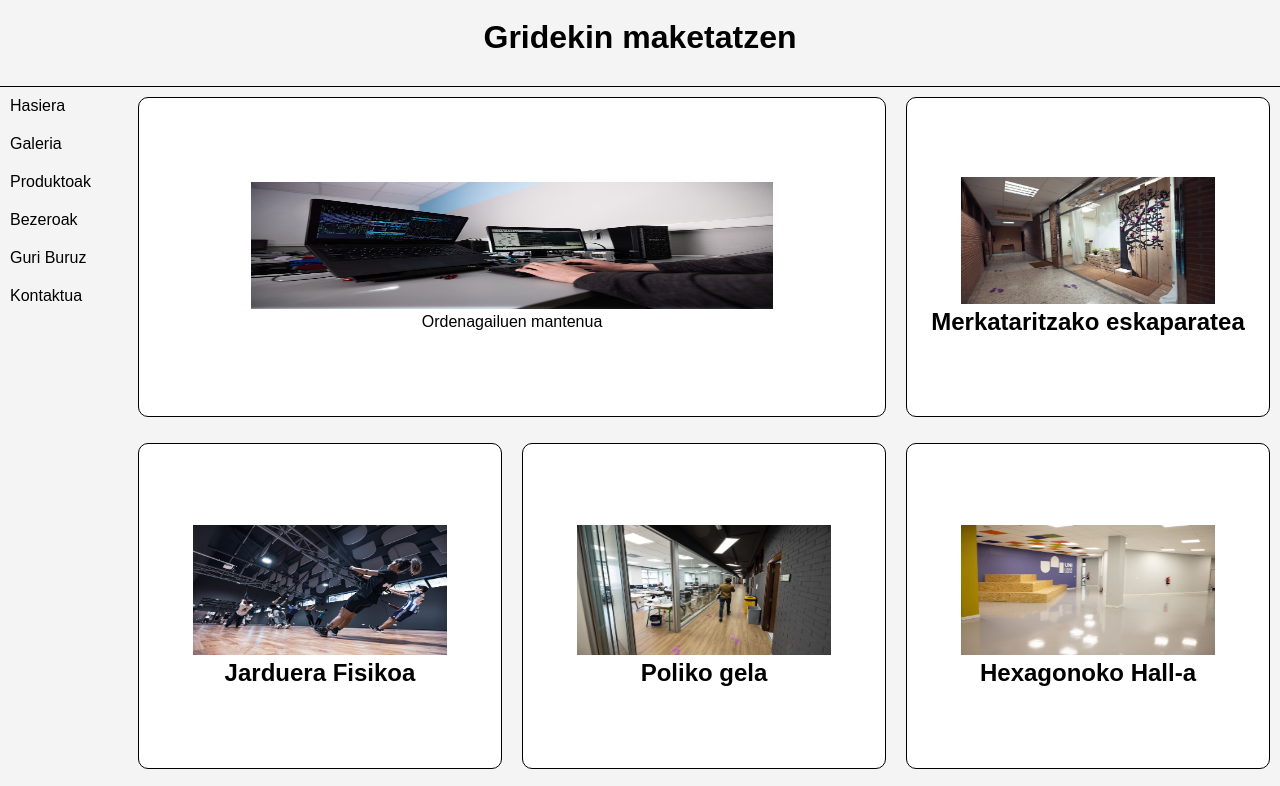
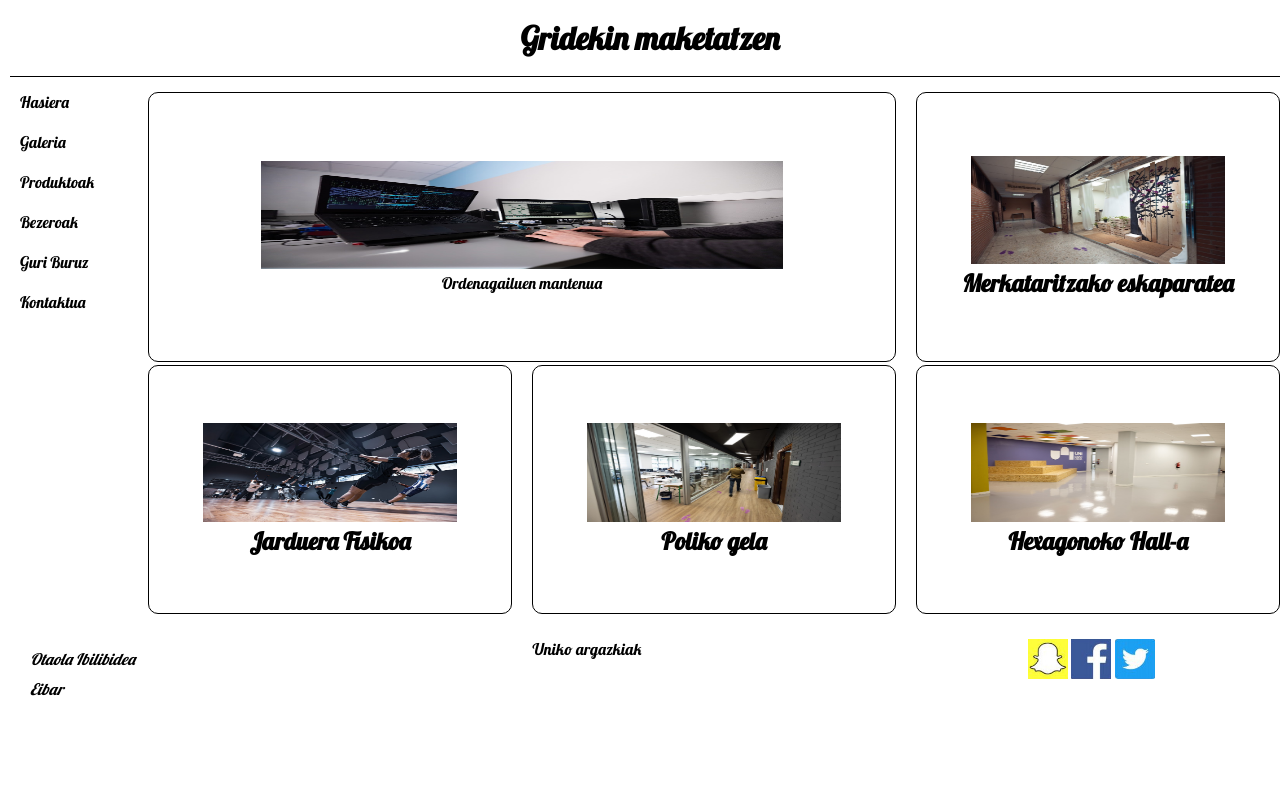
Before and after one commit to NMaiztegui/web-interfazen-diseinua, a plain HTML site: page Grid-Ariketa/ejercicio.html in a window 1280 px wide. Shown: the top 786 px of the page. Drawn offline with Linux system fonts and the light colour scheme.

Commit message:
aldaketak

```diff
--- a/Grid-Ariketa/estilos.css
+++ b/Grid-Ariketa/estilos.css
@@ -12,8 +12,8 @@ p {
 
 body {
 
-  background-color: #f4f4f4;
-  font-family: 'Arial', sans-serif;
+  background-color: #ffffff;
+  font-family: 'Lobster', cursive;
 }
 /* Este es el contenedor General donde fijo la estructura de la rejilla o Grid */
 .container {
@@ -21,8 +21,9 @@ body {
 
   grid-template-columns:10%  30% 30% 30%; /* Menú a la izquierda y contenido a la derecha */
   grid-template-rows:   10% 40% 40% 10%;
-
+  margin: 10px;
   max-height: 900px;
+  gap: 5px;
  /* max-width: 1250px;*/
 
 }
@@ -50,7 +51,7 @@ header {
 nav {
 
   grid-column: 1/2;
-  max-height: 320px;
+  max-height: 270px;
 }
 
 nav div {
@@ -67,7 +68,7 @@ main {
   align-content: center;
   text-align: center;
   margin: 10px;
-  max-height: 320px;
+  max-height: 270px;
 }
 
 main img {
@@ -86,7 +87,16 @@ main img {
   align-content: center;
   text-align: center;
   margin: 10px;
-  max-height: 320px;
+  max-height: 270px;
+}
+article{
+  background-color: #ffffff;
+
+  border: 1px solid black;
+  border-radius: 10px;
+  align-content: center;
+  text-align: center;
+  margin: 10px;
 }
 
 .articles{
@@ -97,33 +107,14 @@ main img {
 }
 .articles article:nth-of-type(1){
   grid-column: 2/3;
-  background-color: #ffffff;
 
-  border: 1px solid black;
-  border-radius: 10px;
-  align-content: center;
-  text-align: center;
-  margin: 10px;
 }
 .articles article:nth-of-type(2){
   grid-column: 3/4;
-  background-color: #ffffff;
-
-  border: 1px solid black;
-  border-radius: 10px;
-  align-content: center;
-  text-align: center;
-  margin: 10px;
 }
 .articles article:nth-of-type(3){
   grid-column: 4/5;
-  background-color: #ffffff;
 
-  border: 1px solid black;
-  border-radius: 10px;
-  align-content: center;
-  text-align: center;
-  margin: 10px;
 }
 article img {
   width: 70%;
@@ -137,7 +128,7 @@ article img {
 footer {
  display: grid;
  grid-column: 1/6;
- grid-template-columns:10%  70% 10%;
+ grid-template-columns:10%  70% 20%;
 
  grid-template-rows:   1fr;
  padding:10px
@@ -148,7 +139,12 @@ footer address p{
 footer .copyright{
   text-align: center;
 }
+footer .social{
+ display: inline;
 
+}
 footer img {
-  grid-auto-flow:row;
+  width: 40px;
+  height: 40px;
+
 }
```
